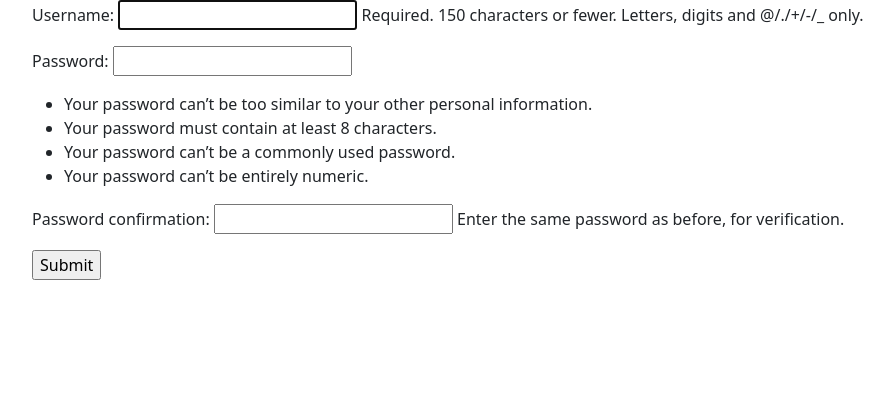
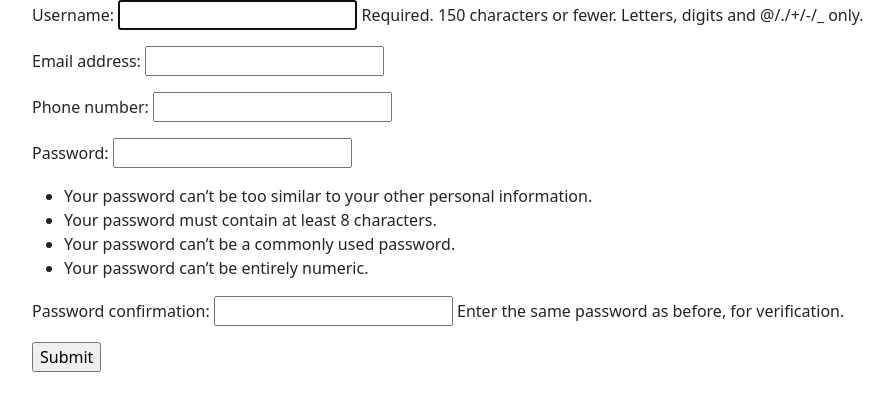
Before and after one commit to rhkd4129/django_project_1, a Django app: page /accounts/signup/ in a window 1280 px wide. Shown: the part 56-467 px from the top of the page, without its empty margins (50-943 px from the left). Run offline with Django 4.2, Linux system fonts and the light colour scheme; parts of the project's set-up code (start-up, migrations or seed data) failed here and were passed over; some libraries are stand-ins or nearby versions.

Commit message:
'usercustomer'

```diff
--- /dev/null
+++ b/accounts/forms.py
@@ -0,0 +1,22 @@
+from django import forms
+from django.contrib.auth.forms import UserCreationForm
+from django.contrib.auth import get_user_model
+from .models import User
+
+class SignupForm(UserCreationForm):
+    def __init__(self, *args ,**kwargs):
+        super().__init__(*args, **kwargs)
+        self.fields['email'].required =False #True
+
+
+    class Meta(UserCreationForm.Meta):
+        model = User
+        fields = ['username','email','phone_number']
+
+    def clean_email(self):
+        email = self.cleaned_data.get('email')
+        if email:
+            qs = User.objects.filter(email = email)
+            if qs.exists():
+                raise forms.ValidationError("이미 등록된 이메일 ")
+        return email
--- a/accounts/views.py
+++ b/accounts/views.py
@@ -1,18 +1,18 @@
 from django.shortcuts import redirect, render
 from django.contrib.auth.forms import UserCreationForm
-
+from .forms import SignupForm
 def profile(request):
     pass
 
 
 def signup(request):
     if request.method == 'POST':
-        form = UserCreationForm()
+        form = SignupForm(request.POST)
         if form.is_valid():
             form.save()
-            return redirect('accounts:login')
+            return redirect('home')
 
     else:
-        form = UserCreationForm()
+        form = SignupForm()
     return render(request,'accounts/signup.html',{'form':form,})
 # Create your views here.
--- a/blog/templates/blog/blog_detail.html
+++ b/blog/templates/blog/blog_detail.html
@@ -30,5 +30,6 @@
 
       <a href="{% url 'blog:blog_edit' post.pk %}"><div class="btn btn-primary mt-3">edit</div></a>
       <a href="{% url 'blog:blog_delete' post.pk %}"><div class="btn btn-danger mt-3">delete</div></a>
+      <a href="{% url 'blog:post_list'  %}"><div class="btn btn-secondary mt-3">List</div></a>
 
 {% endblock content %}
--- a/project1/settings.py
+++ b/project1/settings.py
@@ -126,7 +126,7 @@ USE_TZ = True
 # https://docs.djangoproject.com/en/4.0/howto/static-files/
 
 STATIC_URL = '/static/'
-STATICFILES_DIRS = [ os.path.join(BASE_DIR,'project1','staticf')]
+STATICFILES_DIRS = [ os.path.join(BASE_DIR,'project1','static')]
 STATIC_ROOT = os.path.join(BASE_DIR,'static')
 
 
@@ -143,4 +143,4 @@ DEFAULT_AUTO_FIELD = 'django.db.models.BigAutoField'
 
 
 AUTH_USER_MODEL = "accounts.User"
-LOGIN_REDIRECT_URL = reverse_lazy('blog:post_list')
+LOGIN_REDIRECT_URL = reverse_lazy('blog:post_list')#로그인성공했을때 이동
```
